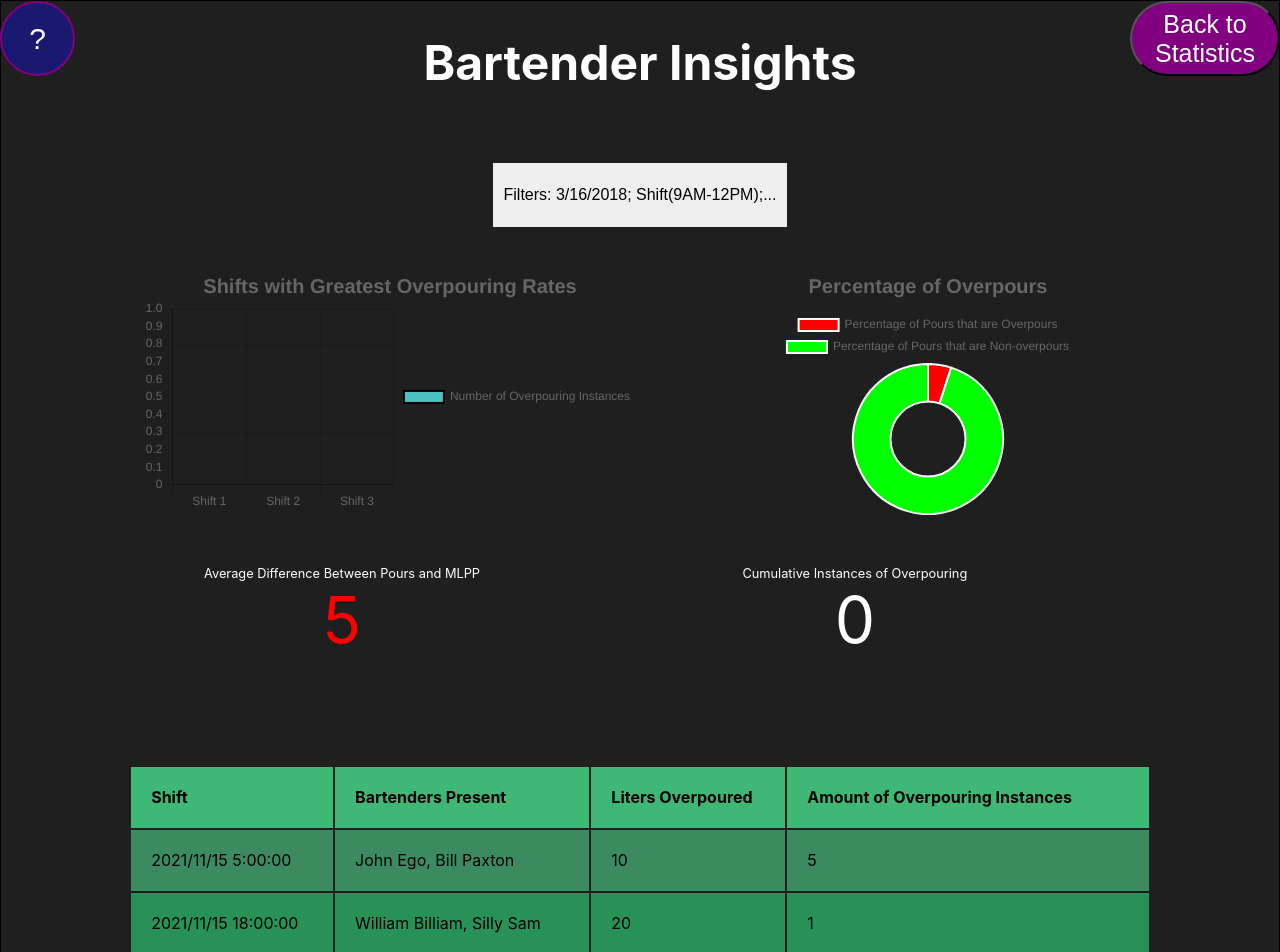
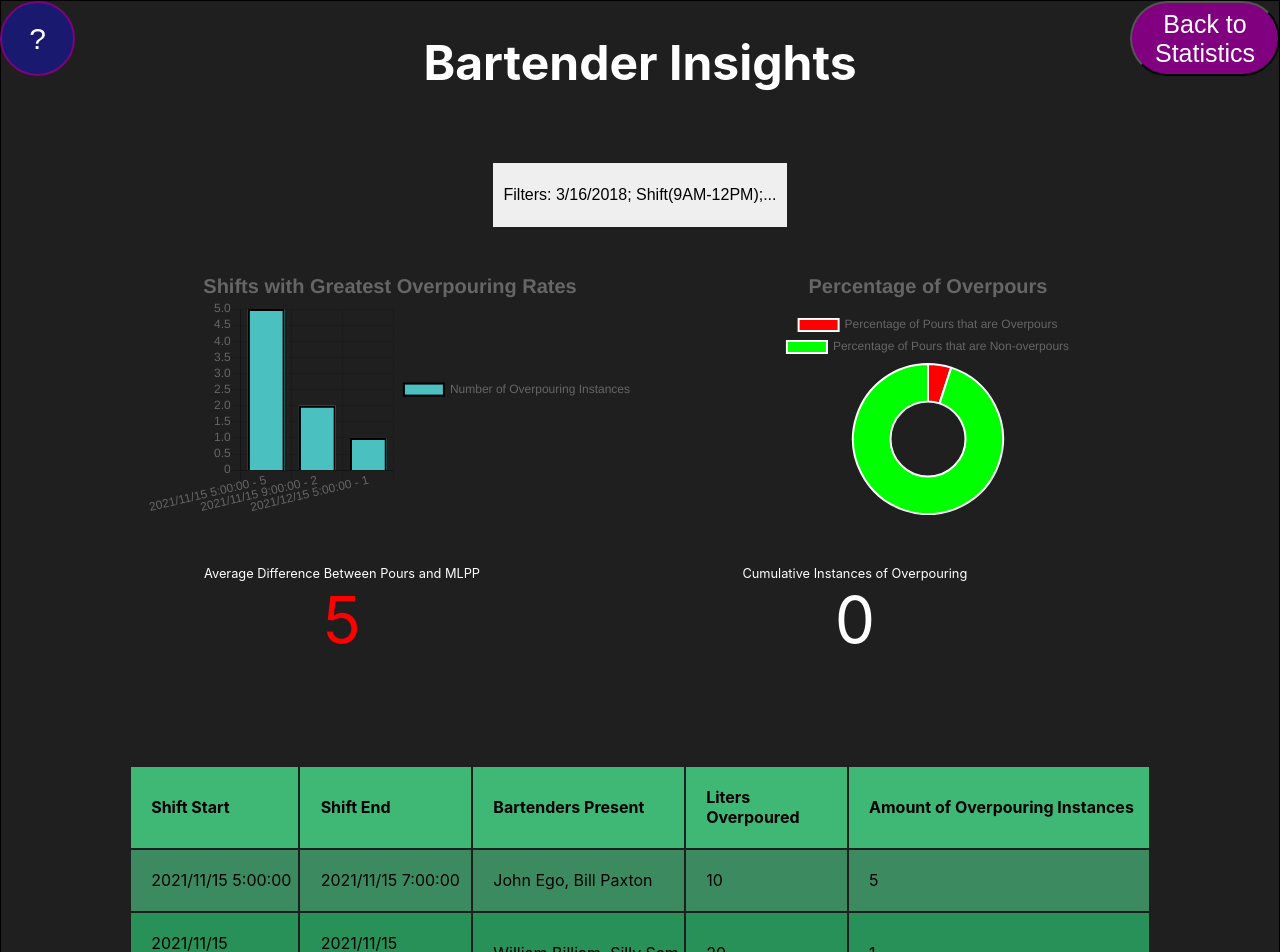
Before and after one commit to DJ-TAVR/bar-app, a React (Create React App) app in the folder front-end/: page /bartender in a window 1280 px wide. Shown: the top 952 px of the page. Built offline with nearby package versions, Linux system fonts and the light colour scheme; no server answers.

Commit message:
Now handles Tuan's updated data return

```diff
--- a/front-end/src/Pages/Bartender.js
+++ b/front-end/src/Pages/Bartender.js
@@ -9,12 +9,42 @@ import { useTable, useSortBy } from 'react-table'
 
 export default function Bartender(props) {
 
-    const [chartData, setChartData] = React.useState({average_mlpp:5, cumulative_mlpp:0, top3_MLPP:[0, 0, 0], over_pouring_percentage: 5 });
+    const [chartData, setChartData] = React.useState({
+        average_mlpp:5,
+        cumulative_mlpp:0,
+        top3_MLPP:[{
+            start_time: "2021/11/15 5:00:00",
+            end_time: "2021/11/15 9:00:00",
+            percentage_overpour: 5
+        },
+        {
+            start_time: "2021/11/15 9:00:00",
+            end_time: "2021/11/15 10:00:00",
+            percentage_overpour: 2
+        },
+        {
+            start_time: "2021/12/15 5:00:00",
+            end_time: "2021/12/15 9:00:00",
+            percentage_overpour: 1
+        }],
+        over_pouring_percentage: 5 });
     const [tableData, setTableData] = React.useState([]);
 
+    let timeRanges = [];
+    let topOverpours = [];
+
+    for (let data of chartData.top3_MLPP) {
+        let timeRange = data.start_time + " - " + data.percentage_overpour;
+        timeRanges.push(timeRange);
+        topOverpours.push(data.percentage_overpour);
+    }
+
     const columns = React.useMemo(() => [{
-        Header: "Shift",
-        accessor: "shift"
+        Header: "Shift Start",
+        accessor: "startTime"
+    }, {
+        Header: "Shift End",
+        accessor: "endTime"
     }, {
         Header: "Bartenders Present",
         accessor: "bartenders",
@@ -27,14 +57,14 @@ export default function Bartender(props) {
     }], []);
 
     let topOverpouring = {
-        labels: ['Shift 1', 'Shift 2', 'Shift 3'],
+        labels: timeRanges,
         datasets: [
           {
             label: 'Number of Overpouring Instances',
             backgroundColor: 'rgba(75,192,192,1)',
             borderColor: 'rgba(0,0,0,1)',
             borderWidth: 2,
-            data: chartData.top3_MLPP,
+            data: topOverpours,
           }
         ]
     }
@@ -90,13 +120,15 @@ export default function Bartender(props) {
     function updateTableData() {
         setTableData([
             {
-                shift: "2021/11/15 5:00:00",
+                startTime: "2021/11/15 5:00:00",
+                endTime: "2021/11/15 7:00:00",
                 bartenders: "John Ego, Bill Paxton",
                 liters: "10",
                 instances: "5"
             },
             {
-                shift: "2021/11/15 18:00:00",
+                startTime: "2021/11/15 18:00:00",
+                endTime: "2021/11/15 25:00:00",
                 bartenders: "William Billiam, Silly Sam",
                 liters: "20",
                 instances: "1"
```
